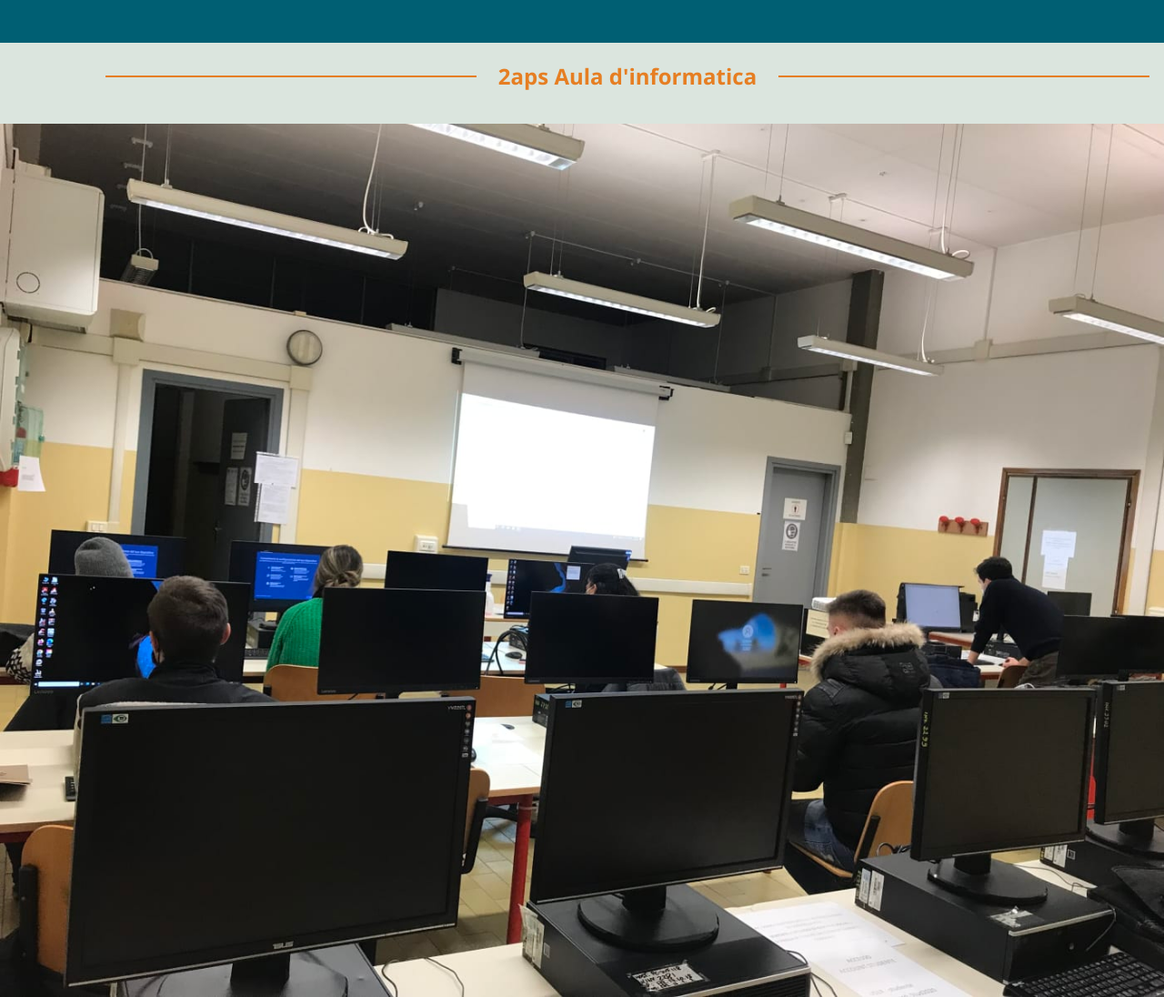
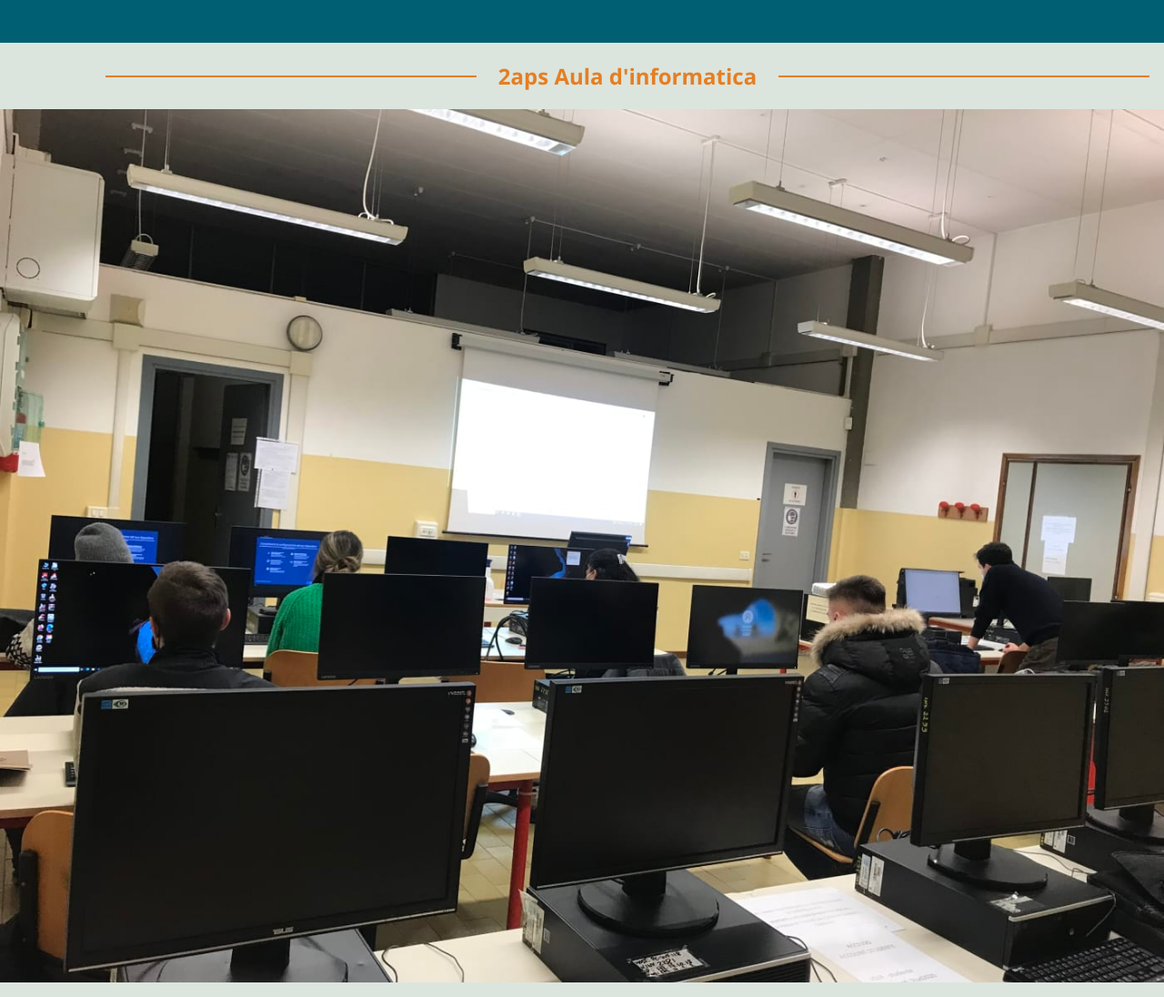
Before and after one commit to ibra188/clase-2aps, a plain HTML site: page index.html in a window 1280 px wide. Shown: the part 1400-2496 px from the top of the page at 91% size. Drawn offline with Linux system fonts and the light colour scheme.

Commit message:
modified

```diff
--- a/style.css
+++ b/style.css
@@ -273,16 +273,11 @@ h1:after{
     max-width: 100%;
     background-color:  #DBE5DE;
 }
- #media--content{
-     display: flex;
-     justify-content: center;
-     align-items: center;
-
- }
-#media--content img{
-  margin: 1em 1rem 1em 1rem;
+#media--content{
+    display: flex;
+    justify-content: center;
+    align-items: center;
 }
-
 
 
 
```
